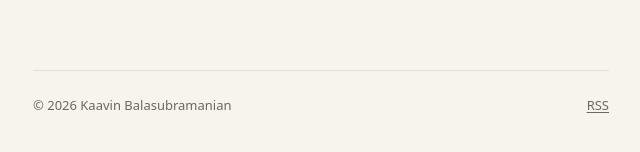
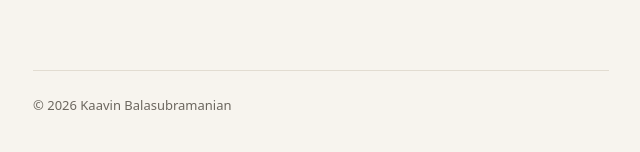
Before and after one commit to KaavinB/blog, an Astro site: page / in a window 1280 px wide. Shown: the part 392-544 px from the top of the page, 319-959 px from the left. Built offline with nearby package versions, Linux system fonts and the light colour scheme; Astro itself is replaced by a stand-in of ours.

Commit message:
Remove RSS link from footer (feed stays discoverable)

```diff
--- a/src/components/Footer.astro
+++ b/src/components/Footer.astro
@@ -1,21 +1,16 @@
 ---
 import site from '../data/site.json';
-import { url } from '../lib/utils';
 
 const year = new Date().getFullYear();
 ---
 
+<!-- The RSS feed (/rss.xml) still exists; feed readers find it through a tag in the page head. -->
 <footer class="site-footer">
   <span>&copy; {year} {site.name}</span>
-  <a href={url('/rss.xml')}>RSS</a>
 </footer>
 
 <style>
   .site-footer {
-    display: flex;
-    flex-wrap: wrap;
-    justify-content: space-between;
-    gap: 0.5rem 1.5rem;
     margin-top: 6rem;
     padding-block: 1.5rem 3rem;
     border-top: 1px solid var(--rule);
@@ -23,12 +18,4 @@ const year = new Date().getFullYear();
     font-size: 0.8125rem;
     color: var(--muted);
   }
-
-  a {
-    color: var(--muted);
-  }
-
-  a:hover {
-    color: var(--ink);
-  }
 </style>
```
